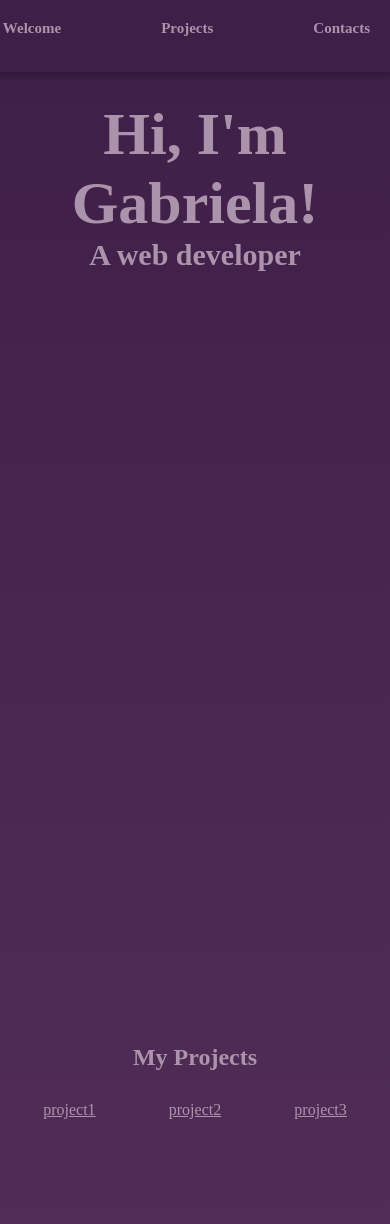
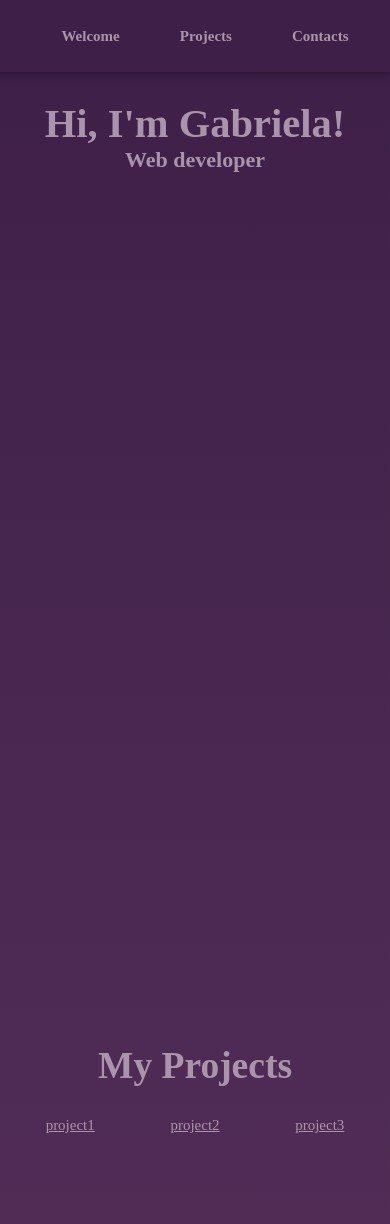
Before and after one commit to gabrielaveliu/gabrielaveliu.github.io, a plain HTML site: page index.html in a window 390 px wide. Shown: the top 1224 px of the page. Drawn offline with Linux system fonts and the light colour scheme; a web font is replaced by a local one.

Commit message:
Style improvement

```diff
--- a/index.html
+++ b/index.html
@@ -11,20 +11,20 @@
     <main id="main-body">
         <section id="welcome-section" class="welcome-section">
           <h1>Hi, I'm Gabriela!</h1>
-          <h2> A web developer</h2>
+          <h2> Web developer</h2>
         </section>
         <section id="projects" class="projects-section"> <h1> My Projects </h1>
           <div class="projects-grid">
             <a href="https://codepen.io/basagna/pen/KKvMjvY"
-               target="https://codepen.io/basagna/pen/KKvMjvY"
+               target="_blank"
                class="project-tile">project1
             </a>
              <a href="https://codepen.io/basagna/pen/KKvMjvY"
-               target="https://codepen.io/basagna/pen/KKvMjvY"
+               target="_blank"
                class="project-tile">project2
             </a>
              <a href="https://codepen.io/basagna/pen/KKvMjvY"
-               target="https://codepen.io/basagna/pen/KKvMjvY"
+               target="_blank"
                class="project-tile">project3
             </a>
           </div>
--- a/styles/Style.css
+++ b/styles/Style.css
@@ -3,31 +3,60 @@
   margin: 0;
   padding: 0;
 }
+:root{
+  --main-color: #3E1F47;
+  --font-color: #AB94AB;
+}
 main {
   font-family: 'Trirong', serif;
   display: grid;
-  background: linear-gradient(0deg, #6C416C, #3E1F47 );
+  background: linear-gradient(0deg, #6C416C, var(--main-color));
   color: #AB94AB;
 }
+
 #welcome-section{
   margin-top: 100px;
   text-align: center;
   font-size: 40px;
   height: 100vh;
   scroll-margin-top: 2em;
+  animation-name: welcome;
+  animation-duration: 4s;
 
 }
 
 h2{
   font-size: 30px;
 }
+
+@keyframes welcome{
+  0% { font-size: 1px;}
+
+  100% { font-size: 40px;}
+}
+
+#projects{
+  text-align: center;
+  margin-top: 100px;
+  height: 100vh;
+  scroll-margin-top: 4em;
+  font-size: 25px;
+
+}
+
+#contacts-section{
+  text-align: center;
+}
+
+
+
 #navbar{
   height: 2em;
   width: 100vw;
   position: fixed;
   grid-area: 1;
   justify-self: end;
-  background-color: #3E1F47;
+  background-color: var(--main-color);
   padding-top: 20px;
   padding-bottom: 20px;
   padding-right: 20px;
@@ -39,25 +68,15 @@ h2{
 .nav-link{
   margin-left: 100px;
   font-size: 20px;
-  color: #AB94AB;
+  color: var(--font-color);
   text-decoration: none;
   font-weight: bold;
 }
+
 .nav-link:hover{
-  box-shadow: 0 0 5px 5px #AB94AB;
-  background-color: #AB94AB;
-  color:#3E1F47;
-}
-#projects{
-  text-align: center;
-  margin-top: 100px;
-  height: 100vh;
-  scroll-margin-top: 2em;
-
-}
-
-#contacts-section{
-  text-align: center;
+  box-shadow: 0 0 5px 5px var(--font-color);
+  background-color: var(--font-color);
+  color: var(--main-color);
 }
 
 
@@ -67,18 +86,36 @@ h2{
 }
 
 .project-tile{
-  color: #AB94AB;
+  color: var(--font-color);
   padding: 20px;
   margin: 10px;
+  font-size: 15px;
 }
+
 .project-tile:hover{
-   box-shadow: 0 0 5px 5px #AB94AB;
+   box-shadow: 0 0 5px 5px var(--font-color);
 }
 
 @media (max-width: 500px){
   .nav-link{
+    margin-left: 60px;
     text-align: center;
     font-size: 15px;
+  }
+  #welcome-section{
+    font-size: 27px;
+  }
+  @keyframes welcome{
+    0% { font-size: 1px;}
+
+    100% { font-size: 27px;}
+  }
+  #navbar{
+      justify-content: center;
+      align-items: center;
+  }
+  h2{
+    font-size: 22px;
   }
 
 }
@@ -101,6 +138,6 @@ h2{
 }
 
 .link:hover{
-  box-shadow: 0 0 5px 5px #AB94AB;
+  box-shadow: 0 0 5px 5px var(--font-color);
   padding: 1em;
 }
```
Also changed, not shown: img/background.png (added).
